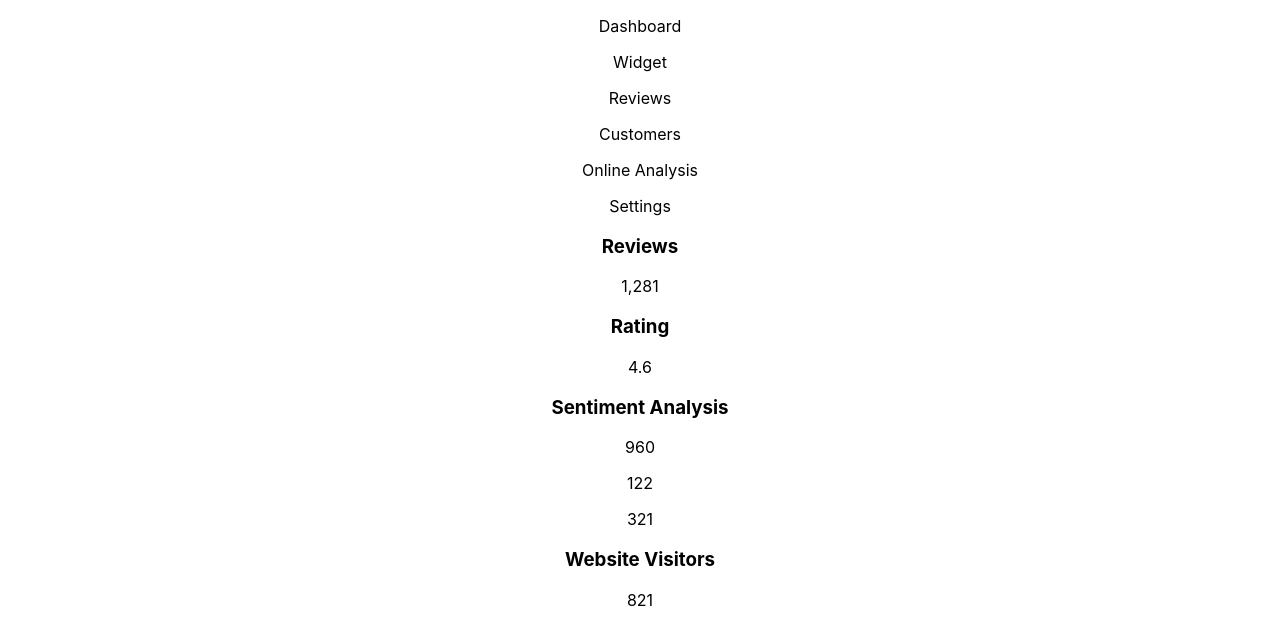
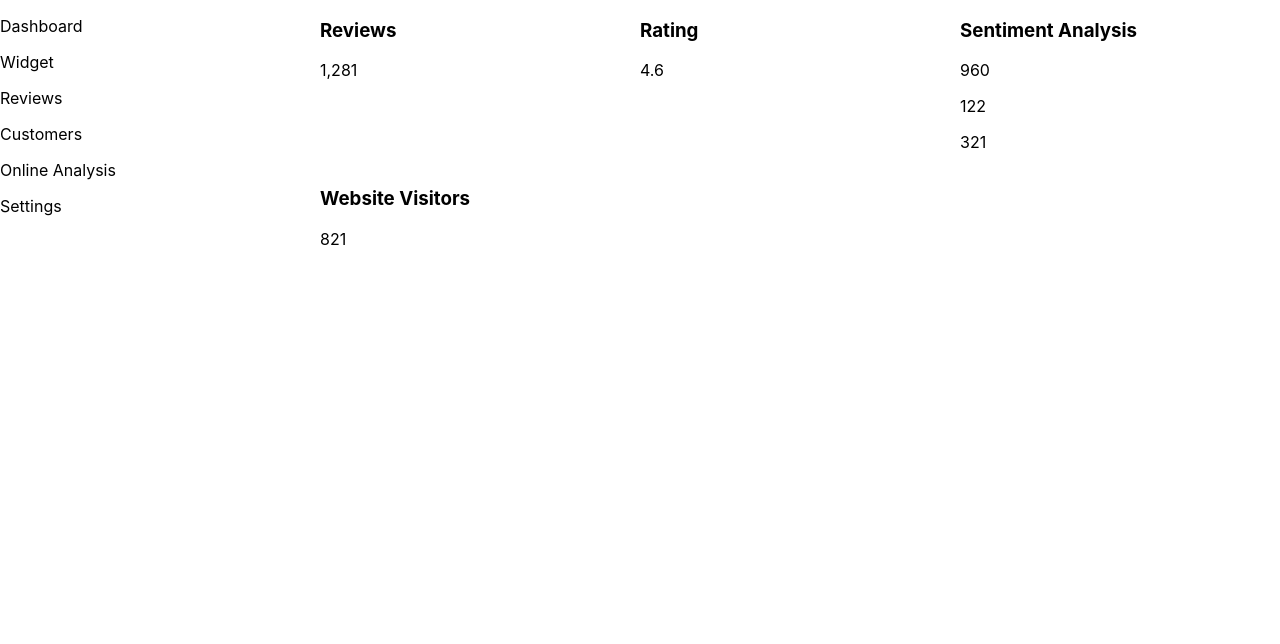
Before and after one commit to andyterwilliger/dashboard-project, a React (Create React App) app: page / in a window 1280 px wide. Shown: the top 644 px of the page. Built offline with nearby package versions, Linux system fonts and the light colour scheme.

Commit message:
add grid layout

```diff
--- a/src/App.css
+++ b/src/App.css
@@ -1,38 +1,26 @@
-.App {
-  text-align: center;
+.App{
+
+    display: grid;
+    grid-template-columns: repeat(4, 2fr);
+    grid-template-rows: repeat(2, 1fr) 3fr repeat(2, 1fr);
+    grid-column-gap: 0px;
+    grid-row-gap: 0px;
+
+}
+.Dashboard{
+   grid-area: 1 / 1 / 6 / 2;
 }
 
-.App-logo {
-  height: 40vmin;
-  pointer-events: none;
+.Reviews{
+  grid-area: 1 / 2 / 2 / 4;
+
 }
 
-@media (prefers-reduced-motion: no-preference) {
-  .App-logo {
-    animation: App-logo-spin infinite 20s linear;
-  }
+.Rating{
+  grid-area: 1 / 3 / 2 / 4;
+
 }
 
-.App-header {
-  background-color: #282c34;
-  min-height: 100vh;
-  display: flex;
-  flex-direction: column;
-  align-items: center;
-  justify-content: center;
-  font-size: calc(10px + 2vmin);
-  color: white;
+.Analysis{
+  grid-area: 1 / 4 / 2 / 5;
 }
-
-.App-link {
-  color: #61dafb;
-}
-
-@keyframes App-logo-spin {
-  from {
-    transform: rotate(0deg);
-  }
-  to {
-    transform: rotate(360deg);
-  }
-}
```
